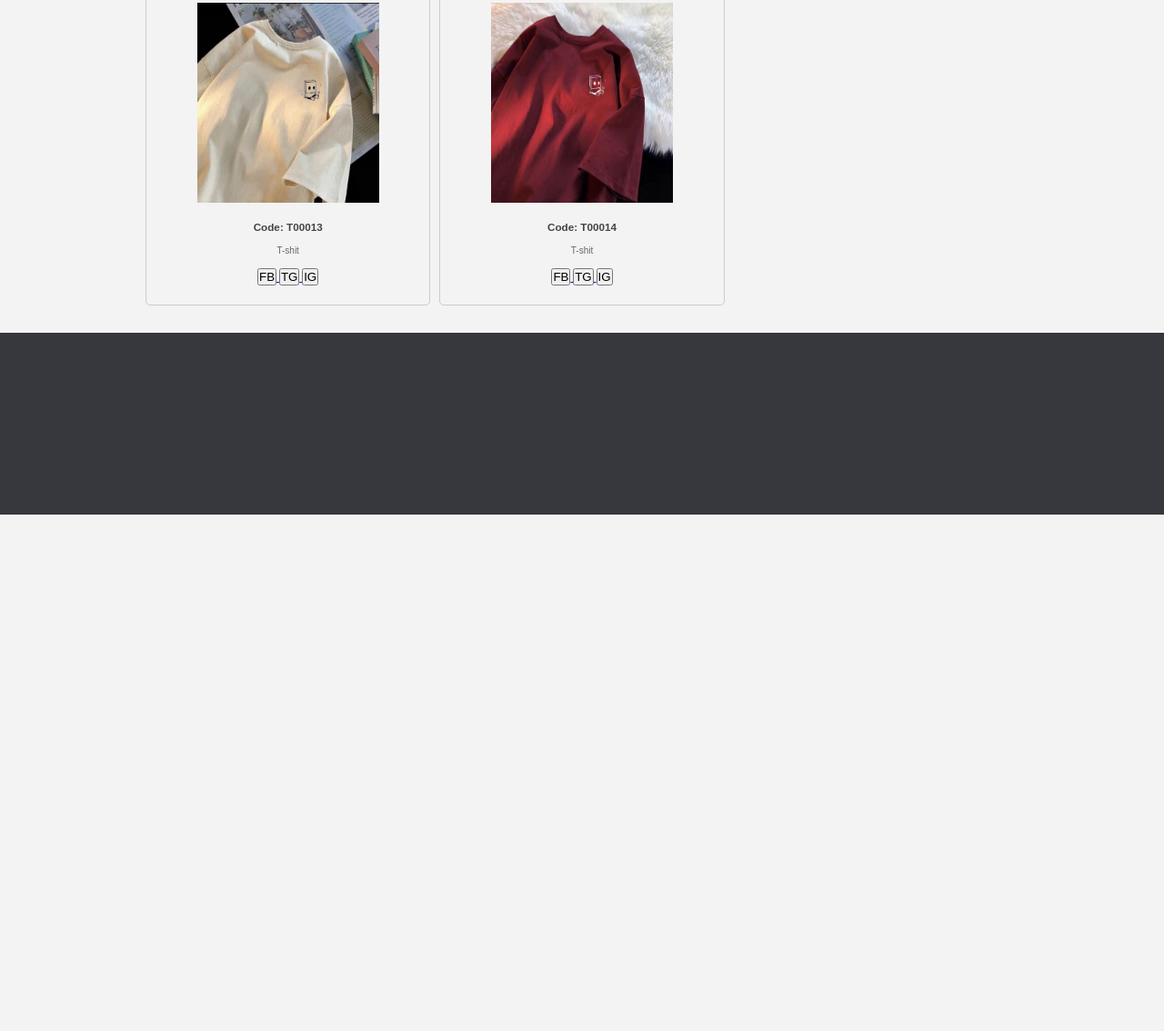
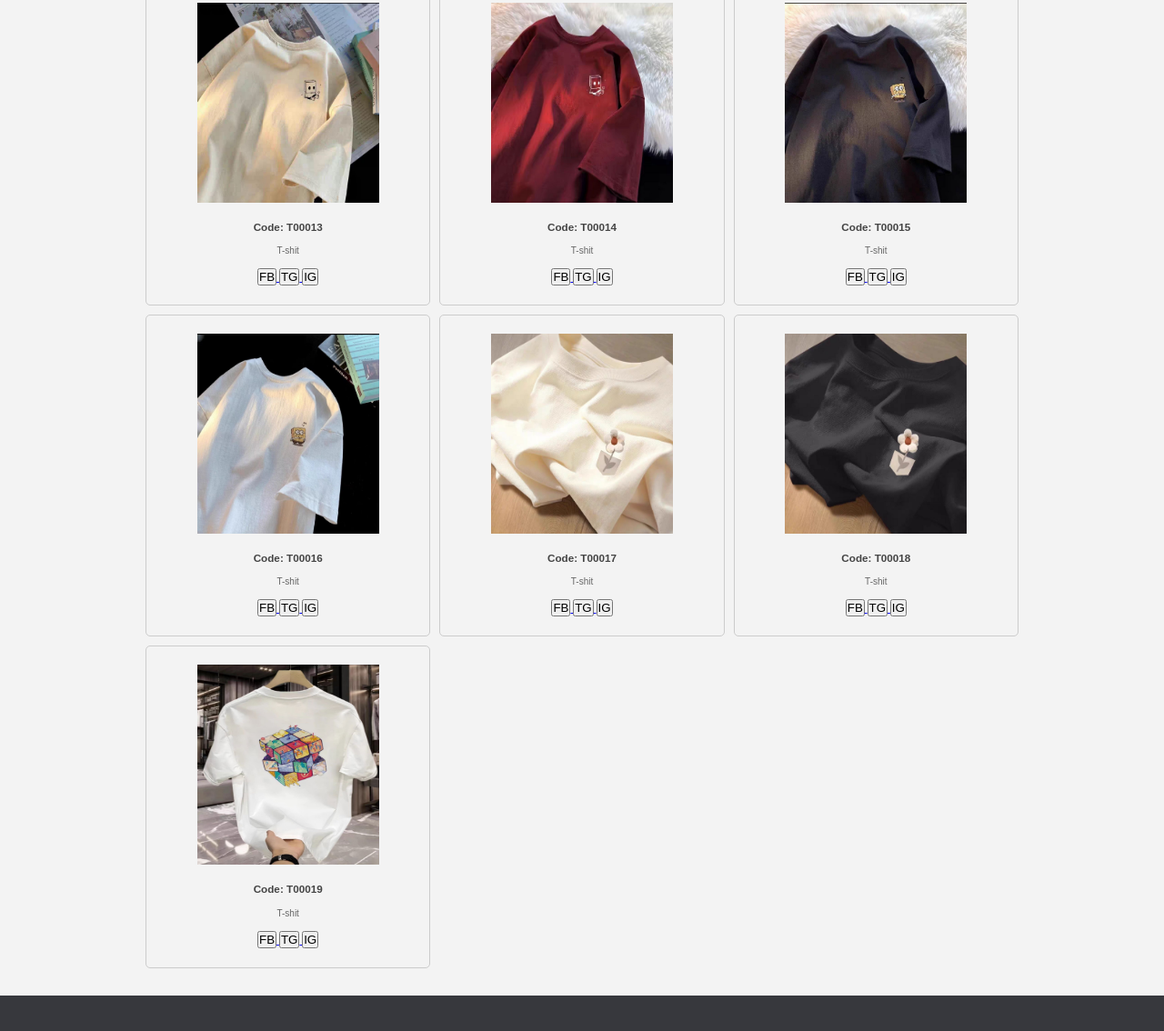
Before and after one commit to t-shirt-vibe/menu, a plain HTML site: page index.html in a window 1280 px wide. Shown: the part 1586-2720 px from the top of the page at 91% size. Before the commit the page ends 2152 px from the top, so only its background shows below. Drawn offline with Linux system fonts and the light colour scheme.

Commit message:
update image

```diff
--- a/index.html
+++ b/index.html
@@ -262,6 +262,95 @@
         </a>
       </div>
 
+      <div class="product-card">
+        <img src="img/t-shirt/T00015.jpg" alt="Product 1">
+        <h3>Code: T00015</h3>
+        <p>T-shit</p>
+        <a href="https://www.facebook.com/profile.php?id=61570025953887&mibextid=ZbWKwL" target="_blank"
+          class="fb-chat-btn">
+          <button>FB</button>
+        </a>
+        <a href="https://www.facebook.com/profile.php?id=61570025953887&mibextid=ZbWKwL" target="_blank"
+          class="fb-chat-btn">
+          <button>TG</button>
+        </a>
+        <a href="https://www.facebook.com/profile.php?id=61570025953887&mibextid=ZbWKwL" target="_blank"
+          class="fb-chat-btn">
+          <button>IG</button>
+        </a>
+      </div>
+
+      <div class="product-card">
+        <img src="img/t-shirt/T00016.jpg" alt="Product 1">
+        <h3>Code: T00016</h3>
+        <p>T-shit</p>
+        <a href="https://www.facebook.com/profile.php?id=61570025953887&mibextid=ZbWKwL" target="_blank"
+          class="fb-chat-btn">
+          <button>FB</button>
+        </a>
+        <a href="https://www.facebook.com/profile.php?id=61570025953887&mibextid=ZbWKwL" target="_blank"
+          class="fb-chat-btn">
+          <button>TG</button>
+        </a>
+        <a href="https://www.facebook.com/profile.php?id=61570025953887&mibextid=ZbWKwL" target="_blank"
+          class="fb-chat-btn">
+          <button>IG</button>
+        </a>
+      </div>
+
+      <div class="product-card">
+        <img src="img/t-shirt/T00017.jpg" alt="Product 1">
+        <h3>Code: T00017</h3>
+        <p>T-shit</p>
+        <a href="https://www.facebook.com/profile.php?id=61570025953887&mibextid=ZbWKwL" target="_blank"
+          class="fb-chat-btn">
+          <button>FB</button>
+        </a>
+        <a href="https://www.facebook.com/profile.php?id=61570025953887&mibextid=ZbWKwL" target="_blank"
+          class="fb-chat-btn">
+          <button>TG</button>
+        </a>
+        <a href="https://www.facebook.com/profile.php?id=61570025953887&mibextid=ZbWKwL" target="_blank"
+          class="fb-chat-btn">
+          <button>IG</button>
+        </a>
+      </div>
+
+      <div class="product-card">
+        <img src="img/t-shirt/T00018.jpg" alt="Product 1">
+        <h3>Code: T00018</h3>
+        <p>T-shit</p>
+        <a href="https://www.facebook.com/profile.php?id=61570025953887&mibextid=ZbWKwL" target="_blank"
+          class="fb-chat-btn">
+          <button>FB</button>
+        </a>
+        <a href="https://www.facebook.com/profile.php?id=61570025953887&mibextid=ZbWKwL" target="_blank"
+          class="fb-chat-btn">
+          <button>TG</button>
+        </a>
+        <a href="https://www.facebook.com/profile.php?id=61570025953887&mibextid=ZbWKwL" target="_blank"
+          class="fb-chat-btn">
+          <button>IG</button>
+        </a>
+      </div>
+      <div class="product-card">
+        <img src="img/t-shirt/T00019.jpg" alt="Product 1">
+        <h3>Code: T00019</h3>
+        <p>T-shit</p>
+        <a href="https://www.facebook.com/profile.php?id=61570025953887&mibextid=ZbWKwL" target="_blank"
+          class="fb-chat-btn">
+          <button>FB</button>
+        </a>
+        <a href="https://www.facebook.com/profile.php?id=61570025953887&mibextid=ZbWKwL" target="_blank"
+          class="fb-chat-btn">
+          <button>TG</button>
+        </a>
+        <a href="https://www.facebook.com/profile.php?id=61570025953887&mibextid=ZbWKwL" target="_blank"
+          class="fb-chat-btn">
+          <button>IG</button>
+        </a>
+      </div>
+
     </div>
 
   </section>
```
Also changed, not shown: img/t-shirt/T00015.jpg (added), img/t-shirt/T00016.jpg (added), img/t-shirt/T00017.jpg (added), img/t-shirt/T00018.jpg (added), img/t-shirt/T00019.jpg (added).
